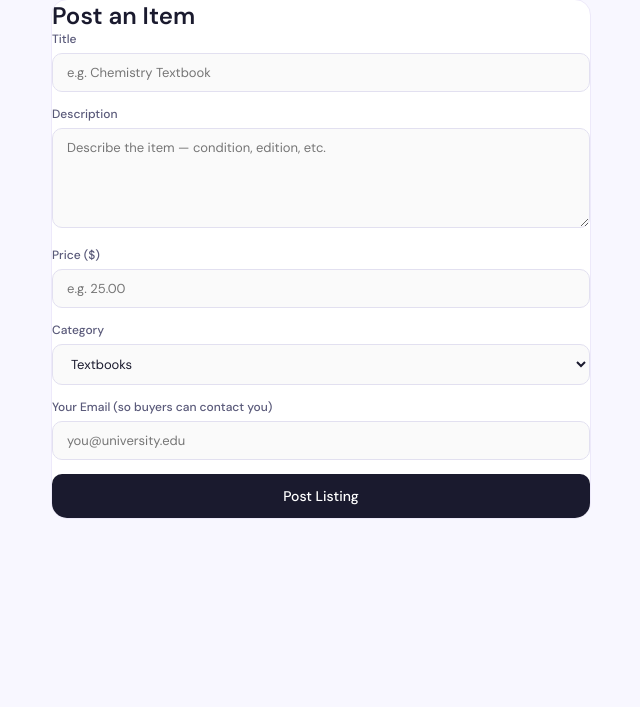
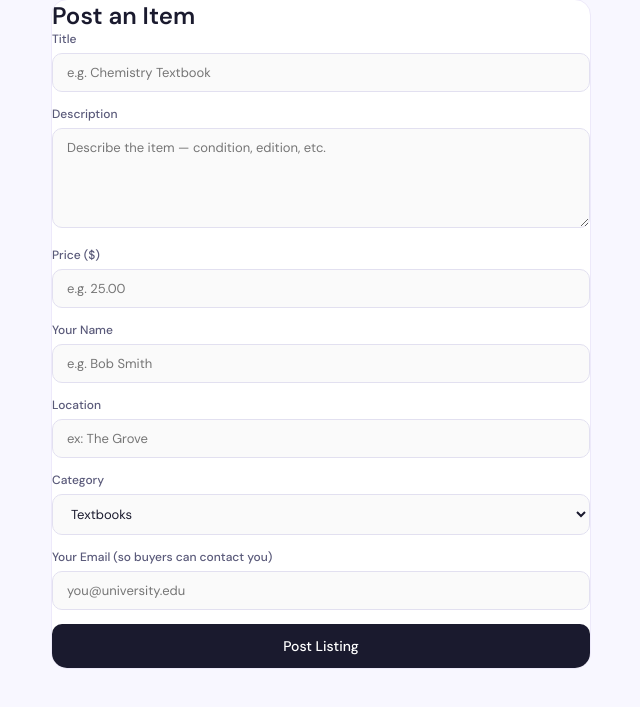
Before and after one commit to PacificHack-2026-marketplace/marketplace, a Flask app: template templates/create_listing.html in a window 1280 px wide. Shown: the part 93-800 px from the top of the page, without its empty margins (319-959 px from the left). Run offline with Flask 3, Linux system fonts and the light colour scheme; the template is opened without the code that fills it, so the values that code supplies are empty.

Commit message:
hook up create listing page

```diff
--- a/main.py
+++ b/main.py
@@ -28,6 +28,11 @@ def listing_view(id):
 @app.route('/')
 def base():
     return render_template("debug.html")
+
+@app.route('/listing/create')
+def create_listing():
+    return render_template("create_listing.html")
+
 """
 @app.route('/base')
 def base():
@@ -41,10 +46,6 @@ def index():
 def listing():
     return render_template("listing.html")
 
-@app.route('/create_listing')
-def create_listing():
-    return render_template("create_listing.html")
-
 @app.route('/debug')
 def debug():
     return render_template("debug.html")
--- a/templates/create_listing.html
+++ b/templates/create_listing.html
@@ -3,7 +3,7 @@
 
 <div class="form-wrap">
     <h2>Post an Item</h2>
-    <form method="POST">                       <!-- submits form data back to /post as a POST request -->
+    <form action="/api/listing" method="POST">                       <!-- submits form data back to /post as a POST request -->
 
         <label>Title</label>
         <input type="text" name="title" placeholder="e.g. Chemistry Textbook" required>
@@ -17,6 +17,12 @@
         <input type="number" name="price" placeholder="e.g. 25.00" step="0.01" min="0" required>
         <!-- step="0.01" allows decimal prices, min="0" prevents negative prices -->
 
+        <label>Your Name</label>
+        <input type="text" name="user_name" placeholder="e.g. Bob Smith" required>
+
+        <label>Location</label>
+        <input type="text" name="location" placeholder="ex: The Grove">
+
         <label>Category</label>
         <select name="category">               <!-- dropdown menu -->
             <option value="Textbooks">Textbooks</option>
@@ -27,7 +33,7 @@
         </select>
 
         <label>Your Email (so buyers can contact you)</label>
-        <input type="email" name="email" placeholder="you@university.edu" required>
+        <input type="email" name="contact_email" placeholder="you@university.edu" required>
         <!-- type="email" makes the browser check it's a valid email format -->
 
         <button type="submit">Post Listing</button>   <!-- submits the form -->
```
